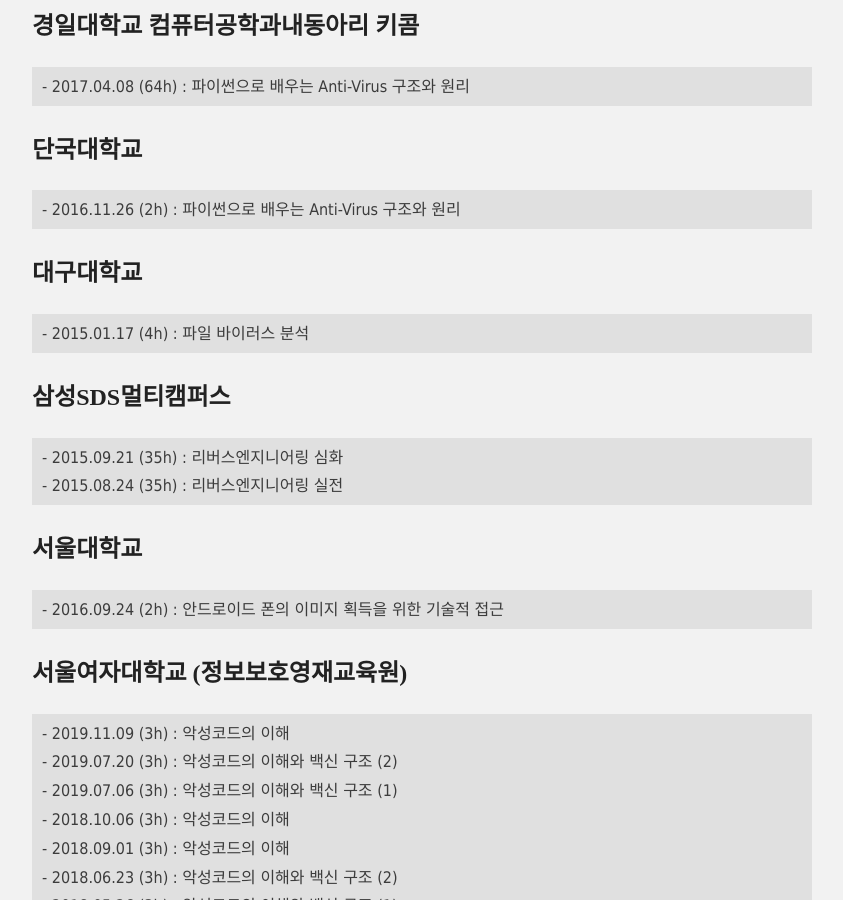
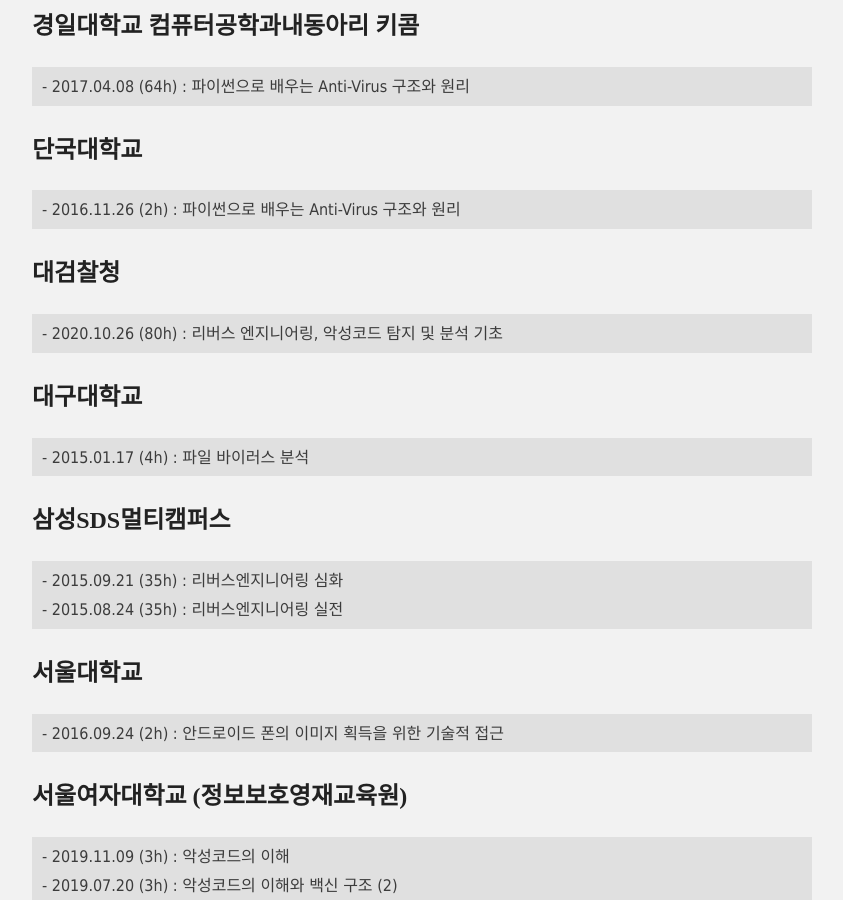
Before and after one commit to hanul93/hanul93.github.com, a Jekyll site: the page built from lecture.md, in a window 1280 px wide and 900 px high, scrolled down 2360 px. Shown: the whole window, without its empty margins (218-1061 px from the left). Built offline with Jekyll 4.4.1, drawn with Linux system fonts in a browser that asks for light colours; nearby versions of some CDN libraries.

Commit message:
강의 추가

```diff
--- a/lecture.md
+++ b/lecture.md
@@ -107,6 +107,13 @@
 </div>
 
 
+## 대검찰청
+
+<div class="highlighter-rouge"><pre class="highlight"><code class="keibox">- 2020.10.26 (80h) : 리버스 엔지니어링, 악성코드 탐지 및 분석 기초
+</code></pre>
+</div>
+
+
 ## 대구대학교
 
 <div class="highlighter-rouge"><pre class="highlight"><code class="keibox">- 2015.01.17 (4h) : 파일 바이러스 분석
```
